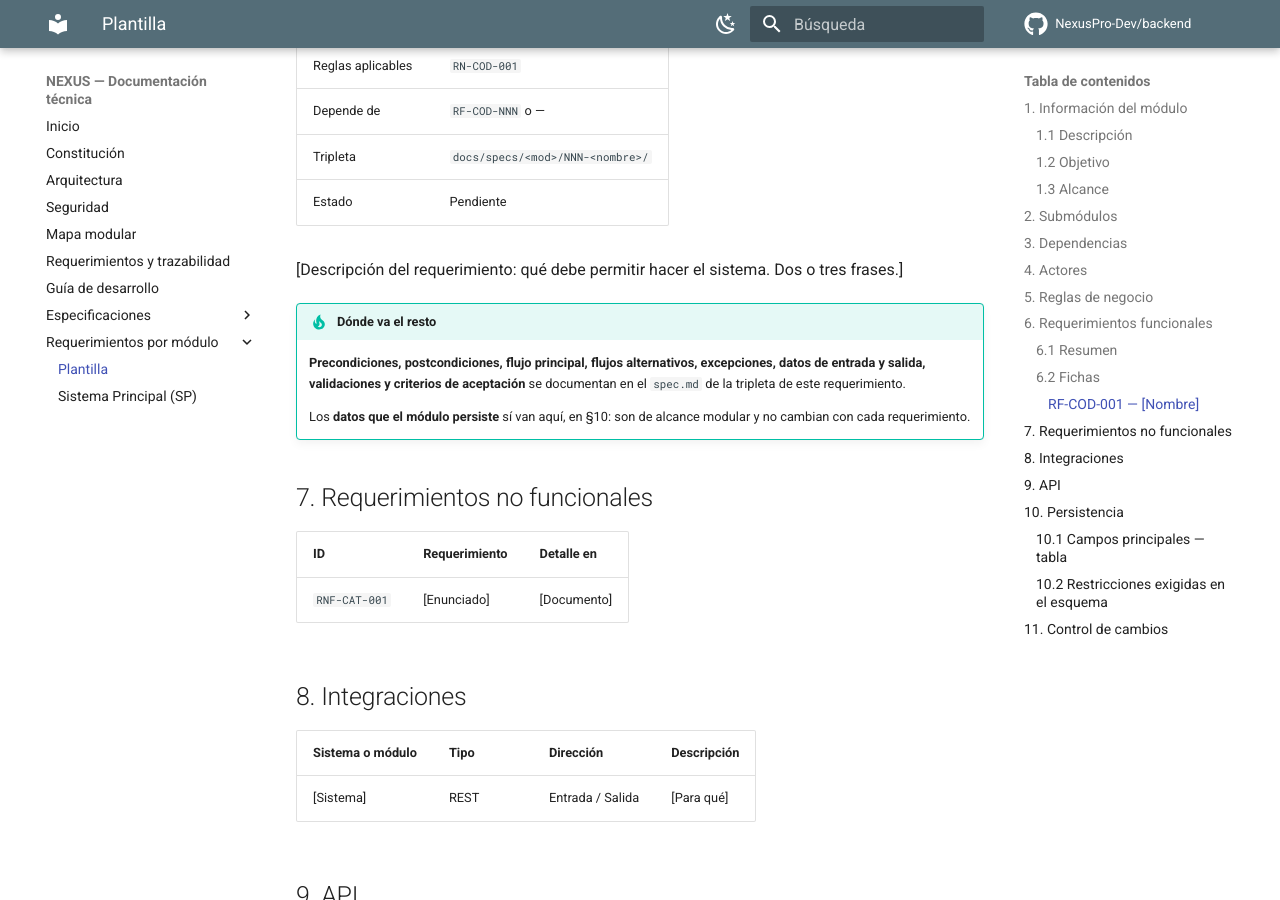
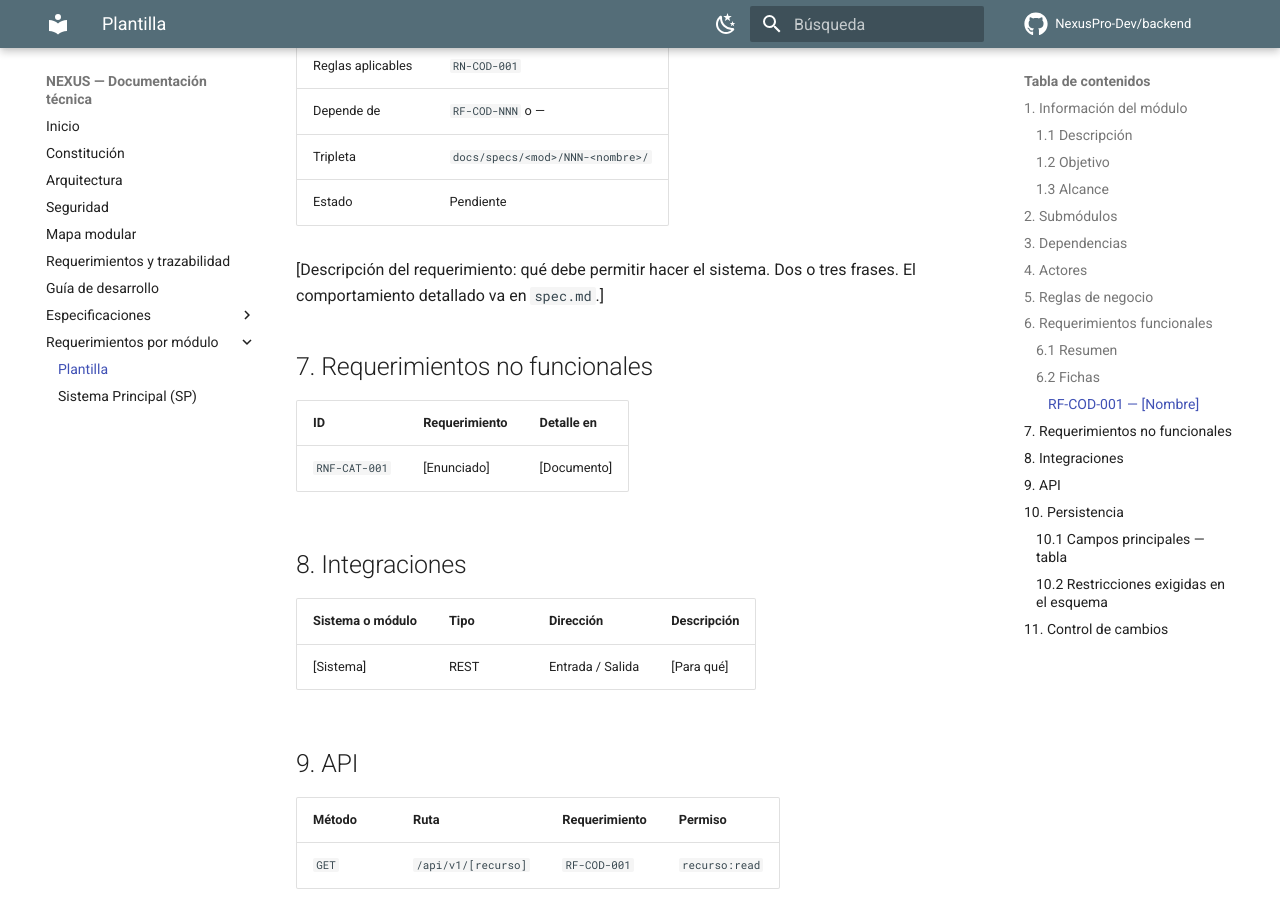
Before and after one commit to NexusPro-Dev/backend, an MkDocs documentation site: the page built from docs/requirements/plantilla.md, in a window 1280 px wide and 900 px high, scrolled down 3033 px. Built offline with MkDocs 1.6.1 and Material for MkDocs 9.7.7, drawn with Linux system fonts in a browser that asks for light colours; comment, search, counter and statistics services are not loaded.

Commit message:
docs: retirar la nota redundante de la plantilla de requerimientos
plantilla.md vuelve a su estado exacto anterior: la ficha de cada requerimiento
es la tabla de metadatos, sin el aviso que enumeraba donde vive cada elemento.
La frontera ya esta declarada en la cabecera del documento, de modo que
repetirla en cada ficha no aportaba nada.

Se conservan precondiciones y postcondiciones en spec.md §7 y en el contenido
minimo del Art. I.3: no eran redundantes, faltaban en la tripleta y la
plantilla original si las exigia.

Co-Authored-By: Claude Opus 5 (1M context) <noreply@anthropic.com>

```diff
--- a/docs/requirements/plantilla.md
+++ b/docs/requirements/plantilla.md
@@ -101,13 +101,7 @@ Si las reglas ya están definidas en otro documento, **se referencian con una co
 | Tripleta | `docs/specs/<mod>/NNN-<nombre>/` |
 | Estado | Pendiente |
 
-[Descripción del requerimiento: qué debe permitir hacer el sistema. Dos o tres frases.]
-
-!!! tip "Dónde va el resto"
-
-    **Precondiciones, postcondiciones, flujo principal, flujos alternativos, excepciones, datos de entrada y salida, validaciones y criterios de aceptación** se documentan en el `spec.md` de la tripleta de este requerimiento.
-
-    Los **datos que el módulo persiste** sí van aquí, en §10: son de alcance modular y no cambian con cada requerimiento.
+[Descripción del requerimiento: qué debe permitir hacer el sistema. Dos o tres frases. El comportamiento detallado va en `spec.md`.]
 
 ## 7. Requerimientos no funcionales
 
```
